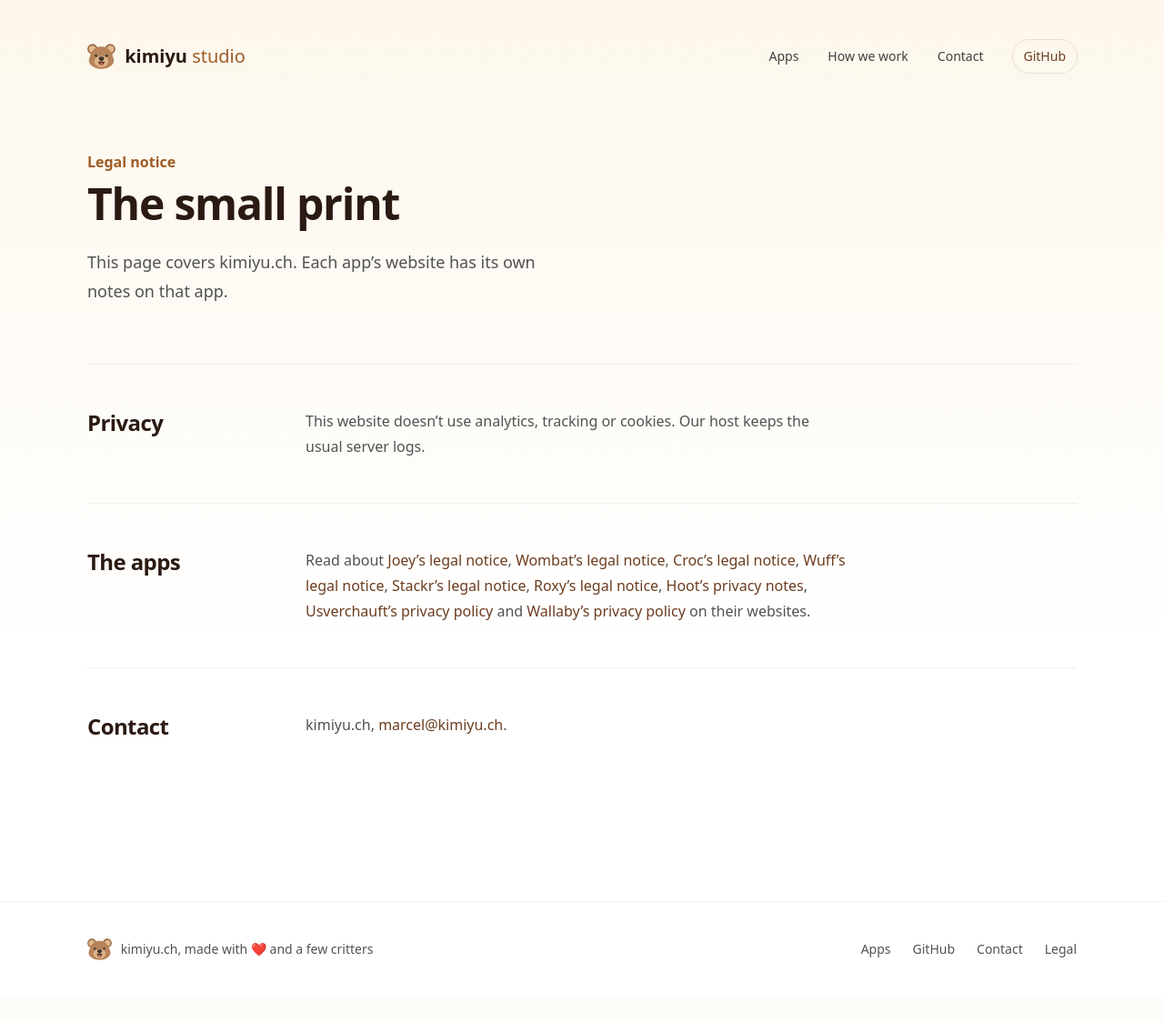
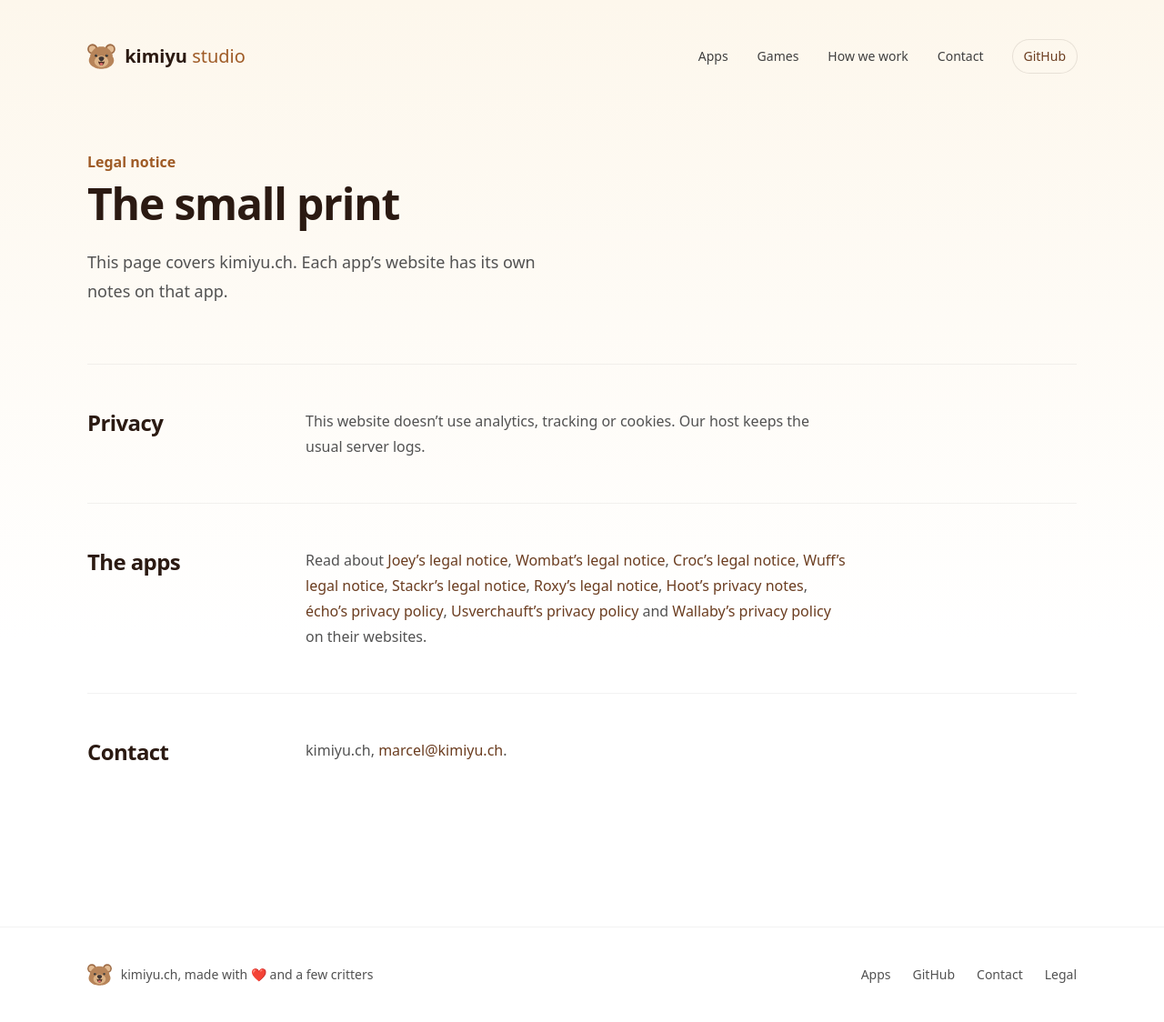
Before and after one commit to kimiyuch/kimiyu.web, a Laravel app: template resources/views/legal.blade.php in a window 1280 px wide. Shown: the whole page at 91% size. Before the commit the page ends 1056 px from the top, so only its background shows below. Run offline with Laravel 12, Linux system fonts and the light colour scheme; the template is opened without the code that fills it, so the values that code supplies are empty; style sheets or scripts are compiled from the project's sources.

Commit message:
Add écho to the apps, and a Games section with Tin Fox and Heerschar
écho joins as the eleventh app ("Eleven apps, eleven small jobs"),
coming soon, in the ultramarine of its site, with its privacy policy
linked on /legal. Below the apps, a new Games section (also in the
header nav) shows Tin Fox (colour kit) and Heerschar (colour meadow),
from config('kimiyu.games'); they go into the structured data as
VideoGame. Icons for the two games were made for this page: the Tin
Fox head on a cream tile, Heerschar's red wax seal with crossed swords
on a meadow tile. Meta description, share image (eleven app icons) and
NEXT.md updated.

Co-Authored-By: Claude Opus 5.5 <noreply@anthropic.com>

```diff
--- a/config/kimiyu.php
+++ b/config/kimiyu.php
@@ -108,6 +108,40 @@ return [
             'details' => 'Free, no ads · Phone and computer',
             'color' => 'dusk',
         ],
+        [
+            'name' => 'écho',
+            'url' => 'https://echo.kimiyu.ch',
+            'icon' => 'images/echo.webp',
+            'icon_alt' => 'The écho app icon: a black letter é on an off-white tile',
+            'tagline' => 'Everything you’ve written, found again.',
+            'description' => 'Private search for your Mac. écho reads your mail, chats, files, meetings, notes and reminders into one encrypted index that never leaves your Mac. Type a few words and find the message you only half remember.',
+            'details' => 'Coming soon · macOS 26, Apple Silicon',
+            'color' => 'ultramarine',
+        ],
+    ],
+
+    // The games, below the apps. Same card, same colours.
+    'games' => [
+        [
+            'name' => 'Tin Fox',
+            'url' => 'https://tinfox.kimiyu.ch',
+            'icon' => 'images/tinfox.webp',
+            'icon_alt' => 'The Tin Fox icon: an orange fox head on a cream tile',
+            'tagline' => 'A toy-box spy shooter for the couch.',
+            'description' => 'Sneak through a snowed-in depot past the guards, take on a friend in 2-player split-screen versus, or race the clock on the training range. A first-person shooter in the spirit of the late-90s console classics.',
+            'details' => 'Free · Browser, keyboard and mouse or gamepad',
+            'color' => 'kit',
+        ],
+        [
+            'name' => 'Heerschar',
+            'url' => 'https://heerschar.kimiyu.ch',
+            'icon' => 'images/heerschar.webp',
+            'icon_alt' => 'The Heerschar icon: a red wax seal with crossed swords on a green tile',
+            'tagline' => 'Lead a small army as its hero.',
+            'description' => 'A 3D battle game. Pick a hero and fight in real time among your companions; between battles, choose who fights, where they stand and what they carry, across three regions that each end in a boss.',
+            'details' => 'Free, still in the works · Browser, keyboard and mouse',
+            'color' => 'meadow',
+        ],
     ],
 
 ];
--- a/resources/css/app.css
+++ b/resources/css/app.css
@@ -54,4 +54,19 @@
     --color-dusk-50: #f9f5f9;
     --color-dusk-700: #69426c;
     --color-dusk-950: #2a1631;
+
+    /* écho: the ultramarine accent of its website. */
+    --color-ultramarine-50: #f3f5ff;
+    --color-ultramarine-700: #1f3bff;
+    --color-ultramarine-950: #0b1150;
+
+    /* Tin Fox: the fox's orange, with the navy of its outline. */
+    --color-kit-50: #fff6ee;
+    --color-kit-700: #b4461a;
+    --color-kit-950: #1f2a44;
+
+    /* Heerschar: the green of the Greenmarch meadow. */
+    --color-meadow-50: #f3f9ea;
+    --color-meadow-700: #3c7322;
+    --color-meadow-950: #1d3510;
 }
--- a/resources/views/components/app-card.blade.php
+++ b/resources/views/components/app-card.blade.php
@@ -13,6 +13,9 @@
         'cobalt' => ['card' => 'from-cobalt-50 ring-cobalt-950/10 hover:ring-cobalt-950/20', 'name' => 'text-cobalt-950', 'accent' => 'text-cobalt-700'],
         'roost' => ['card' => 'from-roost-50 ring-roost-950/10 hover:ring-roost-950/20', 'name' => 'text-roost-950', 'accent' => 'text-roost-700'],
         'dusk' => ['card' => 'from-dusk-50 ring-dusk-950/10 hover:ring-dusk-950/20', 'name' => 'text-dusk-950', 'accent' => 'text-dusk-700'],
+        'ultramarine' => ['card' => 'from-ultramarine-50 ring-ultramarine-950/10 hover:ring-ultramarine-950/20', 'name' => 'text-ultramarine-950', 'accent' => 'text-ultramarine-700'],
+        'kit' => ['card' => 'from-kit-50 ring-kit-950/10 hover:ring-kit-950/20', 'name' => 'text-kit-950', 'accent' => 'text-kit-700'],
+        'meadow' => ['card' => 'from-meadow-50 ring-meadow-950/10 hover:ring-meadow-950/20', 'name' => 'text-meadow-950', 'accent' => 'text-meadow-700'],
     ][$app['color']];
     $host = parse_url($app['url'], PHP_URL_HOST);
 @endphp
--- a/resources/views/components/layouts/app.blade.php
+++ b/resources/views/components/layouts/app.blade.php
@@ -1,6 +1,6 @@
 @props([
     'title' => 'kimiyu studio: small, calm apps, each with a critter inside',
-    'description' => 'kimiyu studio makes small, calm apps: Joey, a BitTorrent client for the Mac; Bilby, a poker tournament clock; Wallaby, a shared tab for couples and housemates; Wombat, a disk space app for the Mac; Croc, a video converter for the Mac; Usverchauft, ticket passing for FC Winterthur fans; Wuff, a web font converter in the browser; Stackr, a board of lists and cards for small teams; Roxy, client feedback your coding agent can fix; and Hoot, which keeps watch for new episodes of the shows you follow.',
+    'description' => 'kimiyu studio makes small, calm apps: Joey, a BitTorrent client for the Mac; Bilby, a poker tournament clock; Wallaby, a shared tab for couples and housemates; Wombat, a disk space app for the Mac; Croc, a video converter for the Mac; Usverchauft, ticket passing for FC Winterthur fans; Wuff, a web font converter in the browser; Stackr, a board of lists and cards for small teams; Roxy, client feedback your coding agent can fix; Hoot, which keeps watch for new episodes of the shows you follow; and écho, private search across everything on your Mac. Plus two browser games: Tin Fox, a toy-box spy shooter, and Heerschar, where you lead a small army as its hero.',
 ])
 
 @php
@@ -25,7 +25,7 @@
     <meta property="og:image" content="{{ asset('images/og.png') }}">
     <meta property="og:image:width" content="1200">
     <meta property="og:image:height" content="630">
-    <meta property="og:image:alt" content="The kimiyu bear next to the words: Small, calm apps, each with a critter inside. Below, the icons of Joey, Bilby, Wallaby, Wombat, Croc, Usverchauft, Wuff, Stackr, Roxy and Hoot.">
+    <meta property="og:image:alt" content="The kimiyu bear next to the words: Small, calm apps, each with a critter inside. Below, the icons of Joey, Bilby, Wallaby, Wombat, Croc, Usverchauft, Wuff, Stackr, Roxy, Hoot and écho.">
     <meta name="twitter:card" content="summary_large_image">
 
     <link rel="icon" type="image/svg+xml" href="{{ asset('favicon.svg') }}">
--- a/resources/views/components/site-header.blade.php
+++ b/resources/views/components/site-header.blade.php
@@ -5,6 +5,7 @@
     </a>
     <nav class="flex items-center gap-x-8">
         <a href="/#apps" class="text-sm/6 font-medium text-neutral-700 hover:text-honey-700 max-sm:hidden">Apps</a>
+        <a href="/#games" class="text-sm/6 font-medium text-neutral-700 hover:text-honey-700 max-sm:hidden">Games</a>
         <a href="/#how-we-work" class="text-sm/6 font-medium text-neutral-700 hover:text-honey-700 max-sm:hidden">How we work</a>
         <a href="/#contact" class="text-sm/6 font-medium text-neutral-700 hover:text-honey-700 max-sm:hidden">Contact</a>
         <a href="{{ config('kimiyu.github_url') }}" class="rounded-full px-3 py-1.5 text-sm/6 font-medium text-honey-800 ring-1 ring-honey-950/10 hover:bg-honey-50">GitHub</a>
--- a/resources/views/legal.blade.php
+++ b/resources/views/legal.blade.php
@@ -35,6 +35,7 @@
                         <a href="https://stackr.kimiyu.ch/legal" class="font-medium text-honey-800 hover:text-honey-600">Stackr’s legal notice</a>,
                         <a href="https://roxy.kimiyu.ch/legal" class="font-medium text-honey-800 hover:text-honey-600">Roxy’s legal notice</a>,
                         <a href="https://hoot.kimiyu.ch/privacy" class="font-medium text-honey-800 hover:text-honey-600">Hoot’s privacy notes</a>,
+                        <a href="https://echo.kimiyu.ch/privacy/" class="font-medium text-honey-800 hover:text-honey-600">écho’s privacy policy</a>,
                         <a href="https://usverchauft.ch/datenschutz" class="font-medium text-honey-800 hover:text-honey-600">Usverchauft’s privacy policy</a>
                         and <a href="https://wallaby.kimiyu.ch/privacy" class="font-medium text-honey-800 hover:text-honey-600">Wallaby’s privacy policy</a>
                         on their websites.
```
Also changed, not shown: NEXT.md (+4 -1 lines), resources/views/home.blade.php (+38 -8 lines), tests/Feature/HomePageTest.php (+3 -0 lines), tests/Feature/SeoTest.php (+1 -1 lines), public/images/echo.webp (added), public/images/heerschar.webp (added), public/images/og.png, public/images/tinfox.webp (added), 3 other files.
